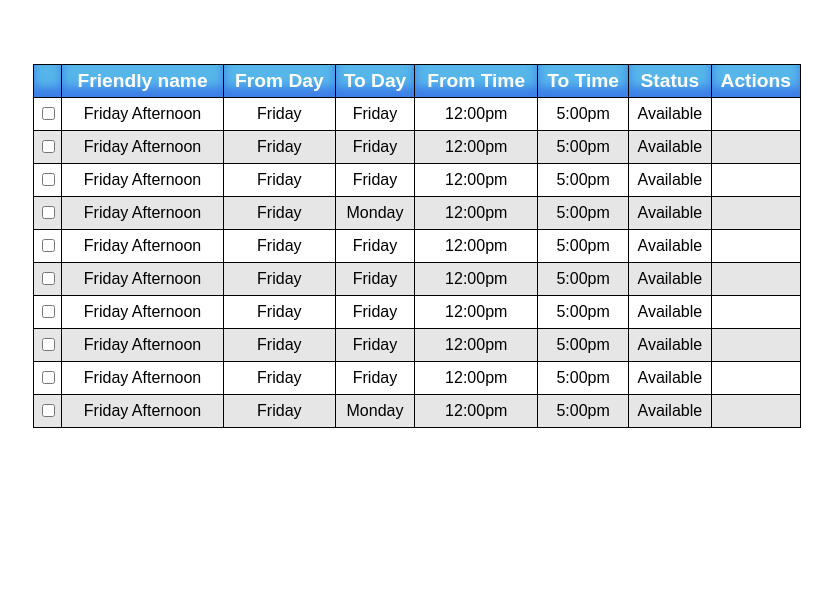
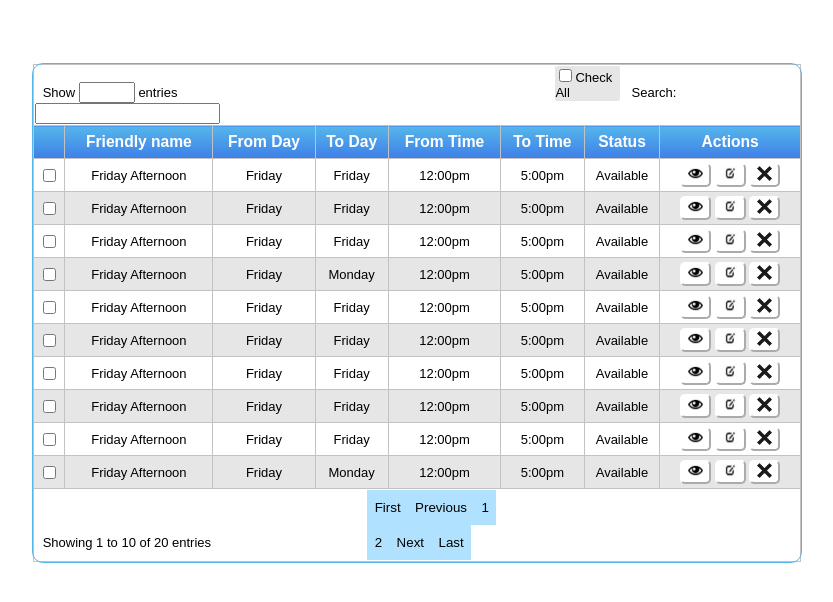
Before and after one commit to Brandon-TL/galileo, a PHP site: page /LaTabla.html in a window 1280 px wide. Shown: the top 602 px of the page, without its empty margins (223-1056 px from the left). Run offline with PHP 8.4, Linux system fonts and the light colour scheme.

Commit message:
almost got it

```diff
--- a/LM/UD 8/LaTabla.css
+++ b/LM/UD 8/LaTabla.css
@@ -1,6 +1,7 @@
 body {
     margin: 0;
     font-family: sans-serif;
+    font-size: small;
 }
 
 table {
@@ -9,11 +10,19 @@ table {
     margin-right: auto;
     margin-top: 5%;
     text-align: center;
+    outline: 1px solid #56B6EA;
+    border-radius: 10px;
+}
+
+thead > tr, tfoot > tr {
+    text-align: left;
+    padding-left: 2%;
+    height: 50px;
 }
 
 table, th, td {
     border-collapse: collapse;
-    border: 1.5px solid black;
+    border: 1.5px solid rgb(194, 194, 194);
 }
 
 th, td {
@@ -21,10 +30,29 @@ th, td {
 }
 
 th {
-    background-color: #56B6EA;
-    box-shadow: inset 0px -10px 10px 0px #3d7fe8;
+    /* background-color: #56B6EA;
+    box-shadow: inset 0px -10px 10px 0px #3d7fe8; */
+    background: linear-gradient(#56B6EA, #3d7fe8);
     color: #fff;
     font-size: larger;
+}
+
+.CA {
+    display: inline-block;
+    margin-left: 49%;
+    background-color: rgb(230, 230, 230);
+    height: 60%;
+    width: 8.5%;
+    border-radius: 5%;
+}
+
+.S {
+    margin-left: 1%;
+}
+
+.Showing {
+    margin-left: 1%;
+    border-radius: 10px;
 }
 
 .gray {
@@ -32,5 +60,33 @@ th {
 }
 
 .line:hover {
-    background-color: rgb(162, 219, 255);
+    background-color: rgb(176, 225, 255);
 }
+
+tbody > tr > td > button {
+    border-radius: 5px;
+    background-color: #fff;
+    border-color: #fff;
+}
+
+button > img{
+    width: 15px;
+    height: 15px;
+}
+
+.nav {
+    display: inline-block;
+    margin-left: 20%;
+}
+
+.nav > button {
+    height: 35px;
+    padding-left: 5%;
+    padding-right: 5%;
+    background-color: rgb(176, 225, 255);
+    border: 1px rgb(194, 194, 194);
+}
+
+.nav > button:hover {
+    background-color: #fff;
+}
--- a/LM/UD 8/LaTabla.html
+++ b/LM/UD 8/LaTabla.html
@@ -9,6 +9,15 @@
 </head>
 <body>
     <table>
+        <thead>
+            <tr>
+                <td colspan="8">
+                    <span class="Showing">Show <input type="number" min="0" max="10"> entries</span>
+                    <div class="CA"><input type="checkbox">Check All</div>
+                    <span class="S">Search: <input type="text"></span>
+                </td>
+            </tr>
+        </thead>
         <tbody>
             <tr>
                 <th></th>
@@ -28,7 +37,11 @@
                 <td>12:00pm</td>
                 <td>5:00pm</td>
                 <td>Available</td>
-                <td></td>
+                <td>
+                    <button class="eye"><img src="eye-icon-png-28.jpg" alt=""></button>
+                    <button class="copy"><img src="Clipboard.png" alt=""></button>
+                    <button class="delete"><img src="close-icon.png" alt=""></button>
+                </td>
             </tr>
             <tr class="line gray">
                 <td><input type="checkbox" name="select" id="select"></td>
@@ -38,7 +51,11 @@
                 <td>12:00pm</td>
                 <td>5:00pm</td>
                 <td>Available</td>
-                <td></td>
+                <td>
+                    <button class="eye"><img src="eye-icon-png-28.jpg" alt=""></button>
+                    <button class="copy"><img src="Clipboard.png" alt=""></button>
+                    <button class="delete"><img src="close-icon.png" alt=""></button>
+                </td>
             </tr>
             <tr class="line">
                 <td><input type="checkbox" name="select" id="select"></td>
@@ -48,7 +65,11 @@
                 <td>12:00pm</td>
                 <td>5:00pm</td>
                 <td>Available</td>
-                <td></td>
+                <td>
+                    <button class="eye"><img src="eye-icon-png-28.jpg" alt=""></button>
+                    <button class="copy"><img src="Clipboard.png" alt=""></button>
+                    <button class="delete"><img src="close-icon.png" alt=""></button>
+                </td>
             </tr>
             <tr class="line gray">
                 <td><input type="checkbox" name="select" id="select"></td>
@@ -58,7 +79,11 @@
                 <td>12:00pm</td>
                 <td>5:00pm</td>
                 <td>Available</td>
-                <td></td>
+                <td>
+                    <button class="eye"><img src="eye-icon-png-28.jpg" alt=""></button>
+                    <button class="copy"><img src="Clipboard.png" alt=""></button>
+                    <button class="delete"><img src="close-icon.png" alt=""></button>
+                </td>
             </tr>
             <tr class="line">
                 <td><input type="checkbox" name="select" id="select"></td>
@@ -68,7 +93,11 @@
                 <td>12:00pm</td>
                 <td>5:00pm</td>
                 <td>Available</td>
-                <td></td>
+                <td>
+                    <button class="eye"><img src="eye-icon-png-28.jpg" alt=""></button>
+                    <button class="copy"><img src="Clipboard.png" alt=""></button>
+                    <button class="delete"><img src="close-icon.png" alt=""></button>
+                </td>
             </tr>
             <tr class="line gray">
                 <td><input type="checkbox" name="select" id="select"></td>
@@ -78,7 +107,11 @@
                 <td>12:00pm</td>
                 <td>5:00pm</td>
                 <td>Available</td>
-                <td></td>
+                <td>
+                    <button class="eye"><img src="eye-icon-png-28.jpg" alt=""></button>
+                    <button class="copy"><img src="Clipboard.png" alt=""></button>
+                    <button class="delete"><img src="close-icon.png" alt=""></button>
+                </td>
             </tr>
             <tr class="line">
                 <td><input type="checkbox" name="select" id="select"></td>
@@ -88,7 +121,11 @@
                 <td>12:00pm</td>
                 <td>5:00pm</td>
                 <td>Available</td>
-                <td></td>
+                <td>
+                    <button class="eye"><img src="eye-icon-png-28.jpg" alt=""></button>
+                    <button class="copy"><img src="Clipboard.png" alt=""></button>
+                    <button class="delete"><img src="close-icon.png" alt=""></button>
+                </td>
             </tr>
             <tr class="line gray">
                 <td><input type="checkbox" name="select" id="select"></td>
@@ -98,7 +135,11 @@
                 <td>12:00pm</td>
                 <td>5:00pm</td>
                 <td>Available</td>
-                <td></td>
+                <td>
+                    <button class="eye"><img src="eye-icon-png-28.jpg" alt=""></button>
+                    <button class="copy"><img src="Clipboard.png" alt=""></button>
+                    <button class="delete"><img src="close-icon.png" alt=""></button>
+                </td>
             </tr>
             <tr class="line">
                 <td><input type="checkbox" name="select" id="select"></td>
@@ -108,7 +149,11 @@
                 <td>12:00pm</td>
                 <td>5:00pm</td>
                 <td>Available</td>
-                <td></td>
+                <td>
+                    <button class="eye"><img src="eye-icon-png-28.jpg" alt=""></button>
+                    <button class="copy"><img src="Clipboard.png" alt=""></button>
+                    <button class="delete"><img src="close-icon.png" alt=""></button>
+                </td>
             </tr>
             <tr class="line gray">
                 <td><input type="checkbox" name="select" id="select"></td>
@@ -118,9 +163,28 @@
                 <td>12:00pm</td>
                 <td>5:00pm</td>
                 <td>Available</td>
-                <td></td>
+                <td>
+                    <button class="eye"><img src="eye-icon-png-28.jpg" alt=""></button>
+                    <button class="copy"><img src="Clipboard.png" alt=""></button>
+                    <button class="delete"><img src="close-icon.png" alt=""></button>
+                </td>
             </tr>
         </tbody>
+        <tfoot>
+            <tr>
+                <td colspan="8">
+                    <span class="Showing">Showing 1 to 10 of 20 entries</span>
+                    <div class="nav">
+                        <button>First</button><!--
+                     --><button>Previous</button><!--
+                     --><button>1</button><!--
+                     --><button>2</button><!--
+                     --><button>Next</button><!--
+                     --><button>Last</button>
+                    </div>
+                </td>
+            </tr>
+        </tfoot>
     </table>
 </body>
 </html>
```
Also changed, not shown: LM/UD 8/Delete.png (deleted), LM/UD 8/Eye.png (deleted).
